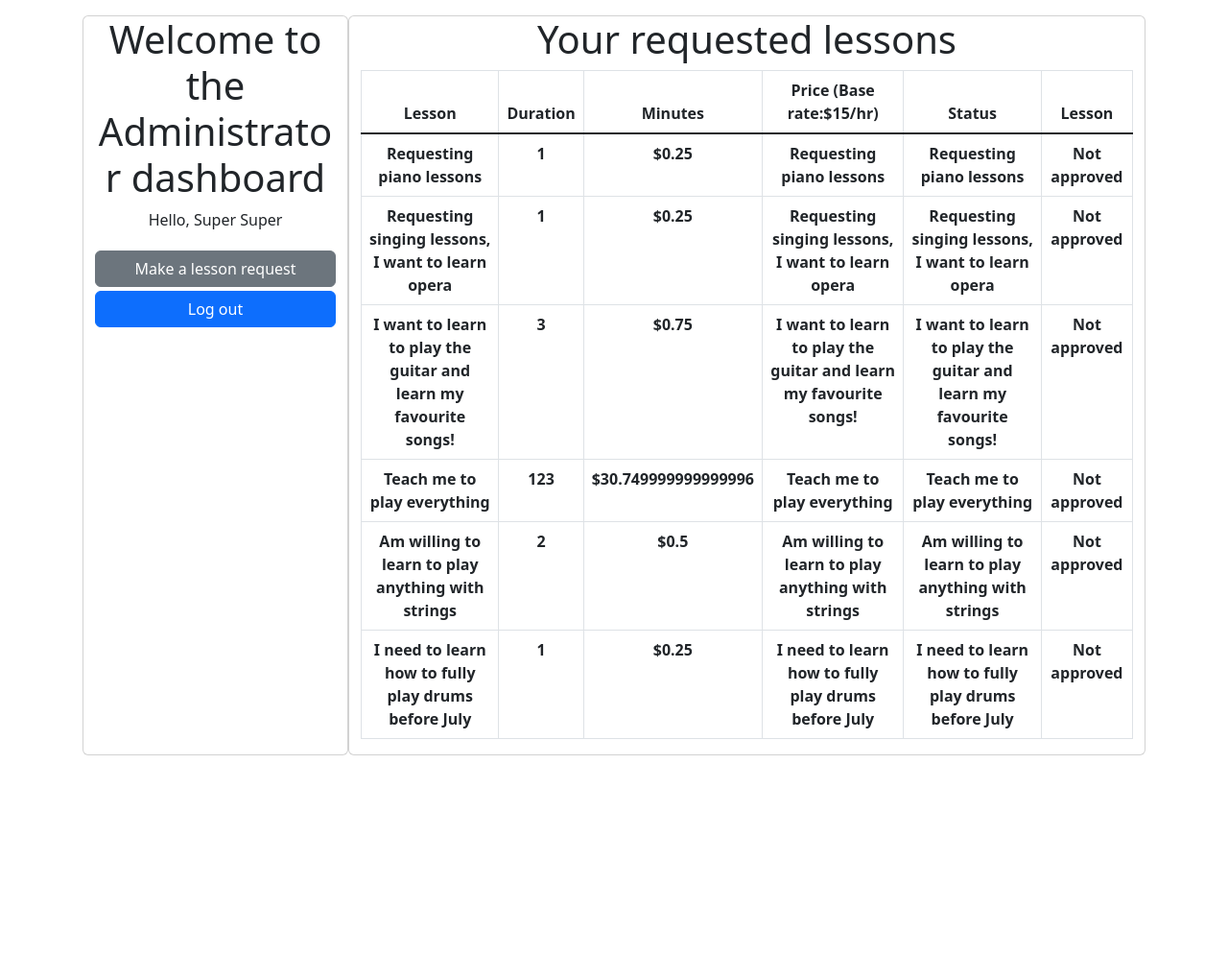
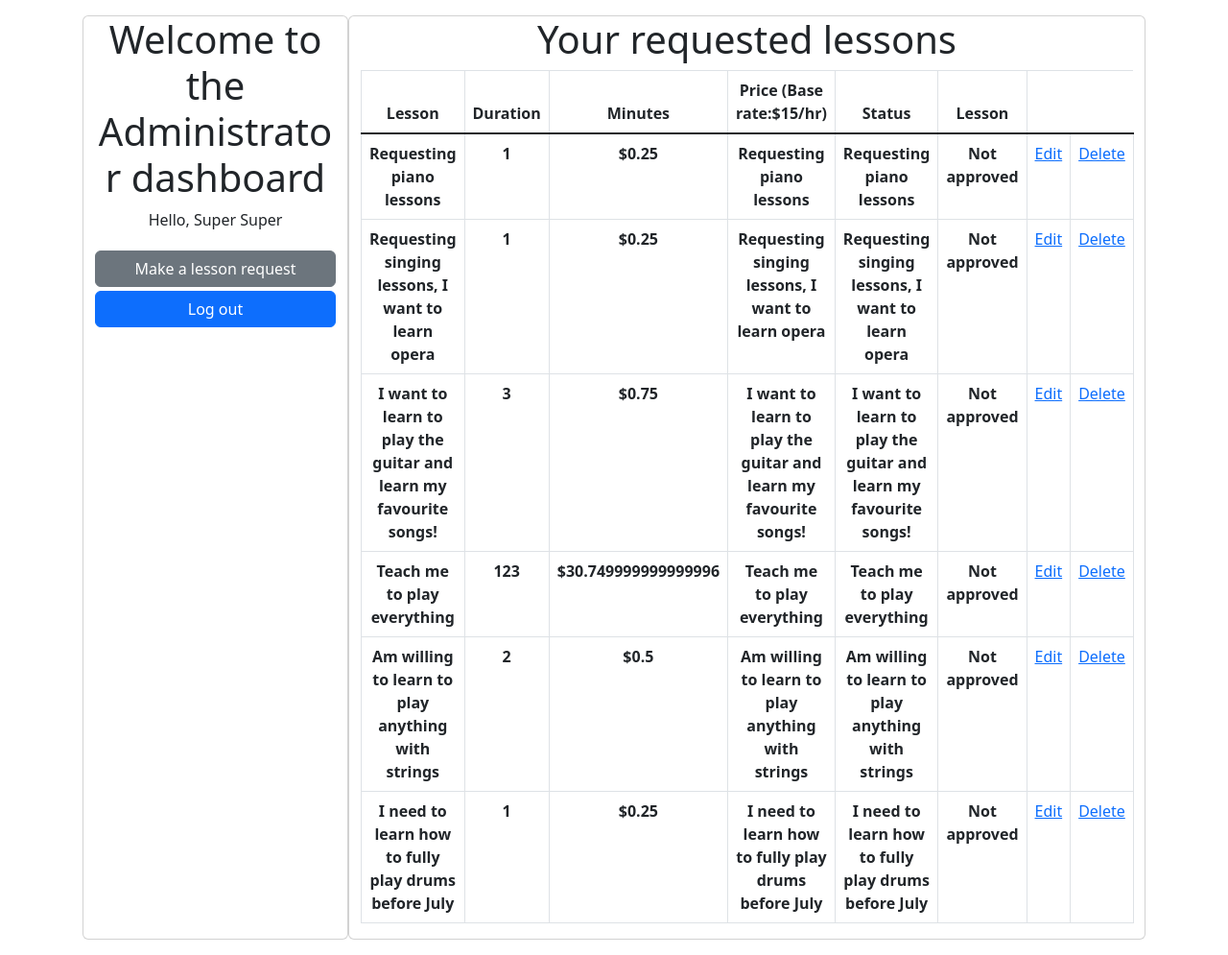
Before and after one commit to oslohes123/Jabiru, a Django app: template lessons/templates/Dashboards/student_dashboard.html in a window 1280 px wide. Shown: the whole page at 96% size. Before the commit the page ends 787 px from the top, so only its background shows below. Run offline with Django 4.2, Linux system fonts and the light colour scheme; the template is opened without the code that fills it: values that come from a table or form of the project are taken from there, others are empty; a user stored in the database is signed in; data comes from the database, SQL or seed files in the repository.

Commit message:
added edit and delete to requested lessons table

```diff
--- a/lessons/templates/Dashboards/DashboardParts/requested_lessons_table.html
+++ b/lessons/templates/Dashboards/DashboardParts/requested_lessons_table.html
@@ -20,6 +20,10 @@
                 <th>{{ lesson.further_info }}</th>
                 <th>{{ lesson.further_info }}</th>
                 <th>{{ lesson.status_string }}</th>
+                {% if lesson.status_string == "Not approved" %}
+                <td> <a href="{% url 'edit_unapproved_lessons' lesson.id %}"> Edit</a> </td>
+                <td> <a href="{% url 'delete_request' lesson.id %}"> Delete</a> </td> <!--Change parameters passed to actual lesson key when implemented-->
+                {% endif %}
             </tr>
         {% empty %}
             You do not have any requested lessons
```
